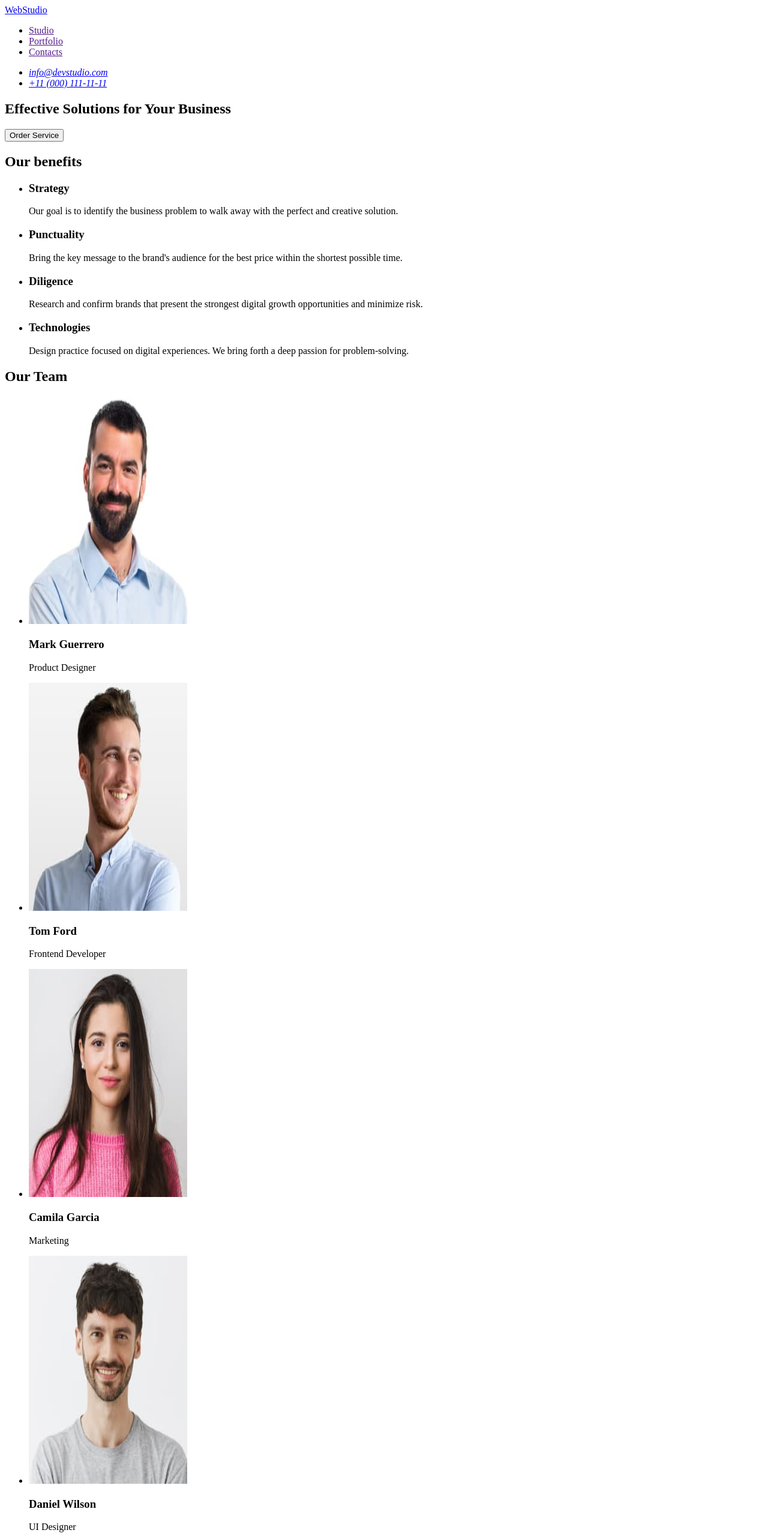
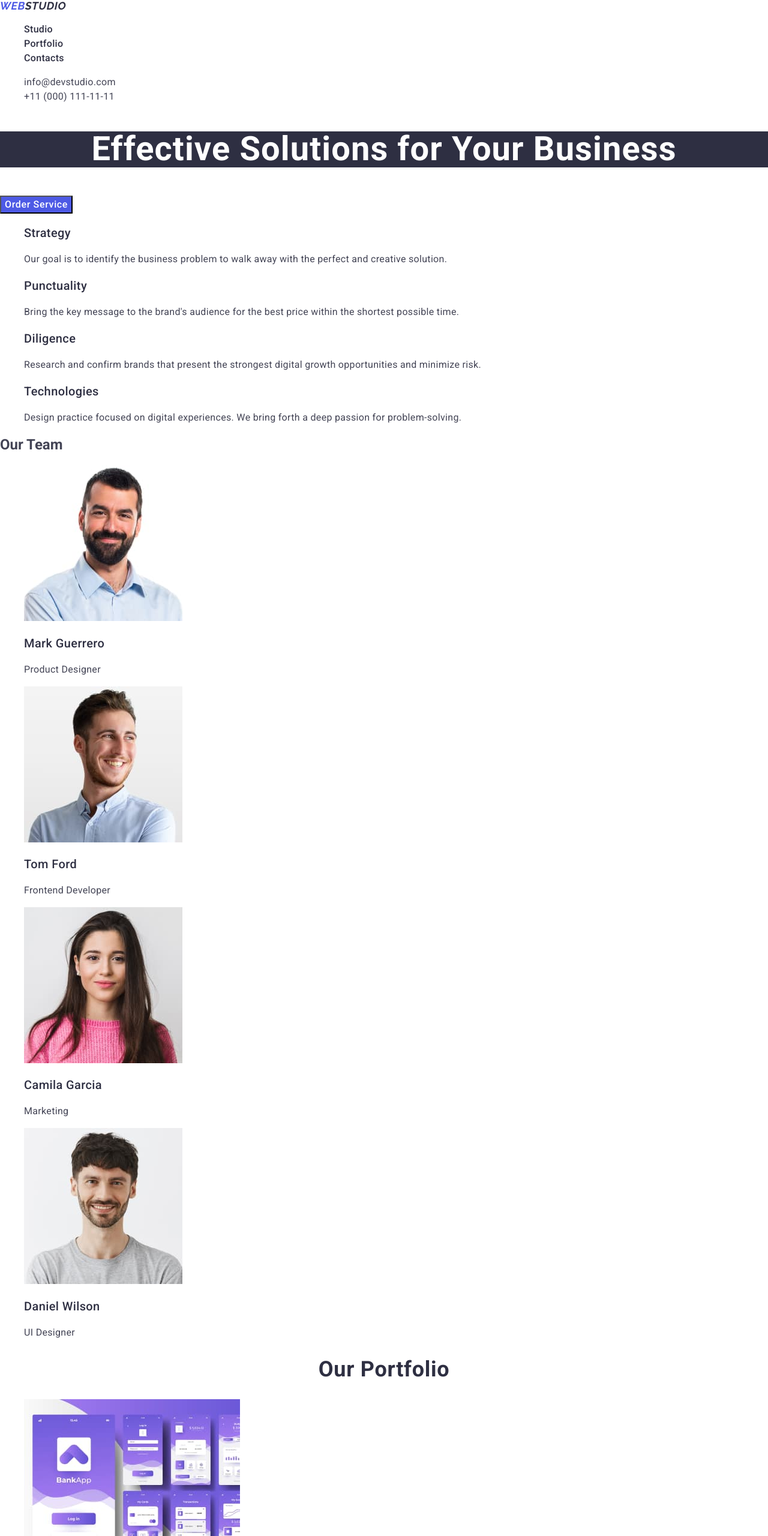
Before and after one commit to IraVovk96/goit-markup-hw-02, a plain HTML site: page index.html in a window 1280 px wide. Shown: the top 2560 px of the page at 60% size. Drawn offline with nearby package versions, Linux system fonts and the light colour scheme.

Commit message:
homework

```diff
--- /dev/null
+++ b/css/style.css
@@ -0,0 +1,116 @@
+ul,
+ol {
+  list-style-type: none;
+}
+a {
+  text-decoration: none;
+}
+button {
+  cursor: pointer;
+}
+body {
+  font-family: "Roboto", sans-serif;
+  color: #434455;
+}
+.logo {
+  color: #2e2f42;
+  font-family: "Raleway", sans-serif;
+  font-size: 18px;
+  font-weight: 700;
+  line-height: 1.16;
+  letter-spacing: 0.03em;
+  text-transform: uppercase;
+}
+.logo .accent,
+.footer-logo .accent {
+  color: #4d5ae5;
+}
+.menu-link {
+  color: #2e2f42;
+  font-size: 16px;
+  font-weight: 500;
+  line-height: 1.5;
+  letter-spacing: 0.02em;
+}
+.menu-link:hover,
+.menu-link:focus {
+  color: #404bbf;
+}
+.menu-address {
+  font-style: normal;
+}
+.address-link {
+  color: #434455;
+  font-size: 16px;
+  line-height: 1.5;
+  letter-spacing: 0.02em;
+}
+.address-link:hover,
+.address-link:focus {
+  color: #404bbf;
+}
+.main-title {
+  color: #fff;
+  text-align: center;
+  font-size: 56px;
+  font-weight: 700;
+  line-height: 1.07;
+  letter-spacing: 0.02em;
+  background: #2e2f42;
+}
+.button {
+  color: #fff;
+  font-size: 16px;
+  font-weight: 500;
+  line-height: 1.5;
+  letter-spacing: 0.04em;
+  background: #4d5ae5;
+}
+.button:hover,
+.button:focus {
+  color: #404bbf;
+}
+.subtitle {
+  color: #2e2f42;
+  font-size: 20px;
+  font-weight: 500;
+  line-height: 1.2;
+  letter-spacing: 0.02em;
+}
+.text-benefits {
+  font-size: 16px;
+  line-height: 1.5;
+  letter-spacing: 0.02em;
+}
+.list-benefits,
+.images,
+.portfolio-pic {
+  background: #fff;
+}
+.portfolio {
+  color: #2e2f42;
+  text-align: center;
+  font-size: 36px;
+  font-weight: 700;
+  line-height: 1.11;
+  letter-spacing: 0.02em;
+  text-transform: capitalize;
+}
+.footer-box {
+  background: #2e2f42;
+}
+.footer-logo {
+  color: #f4f4fd;
+  font-family: Raleway;
+  font-size: 18px;
+  font-weight: 700;
+  line-height: 1.16;
+  letter-spacing: 0.03em;
+  text-transform: uppercase;
+}
+.slogan {
+  color: #f4f4fd;
+  font-size: 16px;
+  line-height: 1.5;
+  letter-spacing: 0.02em;
+}
--- a/index.html
+++ b/index.html
@@ -3,112 +3,199 @@
   <head>
     <meta charset="UTF-8" />
     <meta name="viewport" content="width=device-width, initial-scale=1.0" />
-    <title>Document</title>
+    <title>WebStudio</title>
+    <link rel="preconnect" href="https://fonts.googleapis.com" />
+    <link rel="preconnect" href="https://fonts.gstatic.com" crossorigin />
+    <link
+      href="https://fonts.googleapis.com/css2?family=Raleway:ital,wght@1,700&family=Roboto:wght@400;500;700&display=swap"
+      rel="stylesheet"
+    />
+    <link
+      rel="stylesheet"
+      href="https://cdnjs.cloudflare.com/ajax/libs/modern-normalize/2.0.0/modern-normalize.min.css"
+    />
+    <link rel="stylesheet" href="css/style.css" />
   </head>
   <body>
-    <header>
-      <nav>
-        <a href="./index.html">WebStudio</a>
-        <ul>
-          <li><a href="">Studio</a></li>
-          <li><a href="">Portfolio</a></li>
-          <li><a href="">Contacts</a></li>
+    <header class="page-header">
+      <nav class="page-navigation">
+        <a class="logo" href="./index.html">
+          <span class="accent">Web</span>Studio</a
+        >
+        <ul class="menu">
+          <li class="menu-item"><a class="menu-link" href="">Studio</a></li>
+          <li class="menu-item"><a class="menu-link" href="">Portfolio</a></li>
+          <li class="menu-item"><a class="menu-link" href="">Contacts</a></li>
         </ul>
       </nav>
-      <address>
+      <address class="address-company">
         <ul>
-          <li><a href="mailto:info@devstudio.com">info@devstudio.com</a></li>
-          <li><a href="tel:+110001111111">+11 (000) 111-11-11</a></li>
+          <li class="menu-address">
+            <a class="address-link" href="mailto:info@devstudio.com"
+              >info@devstudio.com</a
+            >
+          </li>
+          <li class="menu-address">
+            <a class="address-link" href="tel:+110001111111"
+              >+11 (000) 111-11-11</a
+            >
+          </li>
         </ul>
       </address>
     </header>
     <main>
-      <section>
-        <h1>Effective Solutions for Your Business</h1>
-        <button type="button">Order Service</button>
+      <section class="main-page">
+        <h1 class="main-title">Effective Solutions for Your Business</h1>
+        <button class="button" type="button">Order Service</button>
       </section>
-      <section>
-        <h2>Our benefits</h2>
+      <section class="benefits">
         <ul>
-          <li>
-            <h3>Strategy</h3>
-            <p>
+          <li class="list-benefits">
+            <h3 class="subtitle">Strategy</h3>
+            <p class="text-benefits">
               Our goal is to identify the business problem to walk away with the
               perfect and creative solution.
             </p>
           </li>
-          <li>
-            <h3>Punctuality</h3>
-            <p>
+          <li class="list-benefits">
+            <h3 class="subtitle">Punctuality</h3>
+            <p class="text-benefits">
               Bring the key message to the brand's audience for the best price
               within the shortest possible time.
             </p>
           </li>
-          <li>
-            <h3>Diligence</h3>
-            <p>
+          <li class="list-benefits">
+            <h3 class="subtitle">Diligence</h3>
+            <p class="text-benefits">
               Research and confirm brands that present the strongest digital
               growth opportunities and minimize risk.
             </p>
           </li>
-          <li>
-            <h3>Technologies</h3>
-            <p>
+          <li class="list-benefits">
+            <h3 class="subtitle">Technologies</h3>
+            <p class="text-benefits">
               Design practice focused on digital experiences. We bring forth a
               deep passion for problem-solving.
             </p>
           </li>
         </ul>
       </section>
-      <section>
-        <h2>Our Team</h2>
+      <section class="content">
+        <h2 class="content-title">Our Team</h2>
         <ul>
-          <li>
+          <li class="images">
             <img
+              class="avatar"
               src="./images/img.jpg"
               alt="photo Mark Guerrero"
               width="264"
-              height="380"
             />
-            <h3>Mark Guerrero</h3>
-            <p>Product Designer</p>
+            <h3 class="subtitle">Mark Guerrero</h3>
+            <p class="text-benefits">Product Designer</p>
           </li>
-          <li>
+          <li class="images">
             <img
+              class="avatar"
               src="./images/img.1.jpg"
               alt="photo Tom Ford"
               width="264"
-              height="380"
             />
-            <h3>Tom Ford</h3>
-            <p>Frontend Developer</p>
+            <h3 class="subtitle">Tom Ford</h3>
+            <p class="text-benefits">Frontend Developer</p>
           </li>
-          <li>
+          <li class="images">
             <img
+              class="avatar"
               src="./images/img.2.jpg"
               alt="photo Camila Garcia"
               width="264"
-              height="380"
             />
-            <h3>Camila Garcia</h3>
-            <p>Marketing</p>
+            <h3 class="subtitle">Camila Garcia</h3>
+            <p class="text-benefits">Marketing</p>
           </li>
-          <li>
+          <li class="images">
             <img
+              class="avatar"
               src="./images/img.3.jpg"
               alt="photo Daniel Wilson"
               width="264"
-              height="380"
             />
-            <h3>Daniel Wilson</h3>
-            <p>UI Designer</p>
+            <h3 class="subtitle">Daniel Wilson</h3>
+            <p class="text-benefits">UI Designer</p>
+          </li>
+        </ul>
+      </section>
+      <section class="holder">
+        <h2 class="portfolio">Our Portfolio</h2>
+        <ul>
+          <li class="portfolio-pic">
+            <img
+              class="picture"
+              src="./images/Banking.jpg"
+              alt="photo Banking App"
+              width="360"
+            />
+            <h3 class="subtitle">Banking App</h3>
+            <p class="text-benefits">App</p>
+          </li>
+          <li class="portfolio-pic">
+            <img
+              class="picture"
+              src="./images/Cashless.jpg"
+              alt="photo Cashless Payment"
+              width="360"
+            />
+            <h3 class="subtitle">Cashless Payment</h3>
+            <p class="text-benefits">Marketing</p>
+          </li>
+          <li class="portfolio-pic">
+            <img
+              class="picture"
+              src="./images/Meditation.jpg"
+              alt="photo Meditation App"
+              width="360"
+            />
+            <h3 class="subtitle">Meditation App</h3>
+            <p class="text-benefits">App</p>
+          </li>
+          <li class="portfolio-pic">
+            <img
+              class="picture"
+              src="./images/Taxi.jpg"
+              alt="photo Taxi Service"
+              width="360"
+            />
+            <h3 class="subtitle">Taxi Service</h3>
+            <p class="text-benefits">Marketing</p>
+          </li>
+          <li class="portfolio-pic">
+            <img
+              class="picture"
+              src="./images/Screen.jpg"
+              alt="photo Screen Illustrations"
+              width="360"
+            />
+            <h3 class="subtitle">Screen Illustrations</h3>
+            <p class="text-benefits">Design</p>
+          </li>
+          <li class="portfolio-pic">
+            <img
+              class="picture"
+              src="./images/online.jpg"
+              alt="photo Online Courses"
+              width="360"
+            />
+            <h3 class="subtitle">Online Courses</h3>
+            <p class="text-benefits">Marketing</p>
           </li>
         </ul>
       </section>
     </main>
-    <footer>
-      <a href="./index.html">WebStudio</a>
-      <p>
+    <footer class="footer-box">
+      <a class="footer-logo" href="./index.html">
+        <span class="accent">Web</span>Studio</a
+      >
+      <p class="slogan">
         Increase the flow of customers and sales for your business with digital
         marketing & growth solutions.
       </p>
```
Also changed, not shown: images/Banking.jpg (added), images/Cashless.jpg (added), images/Meditation.jpg (added), images/Screen.jpg (added), images/Taxi.jpg (added), images/online.jpg (added), 1 other file.
